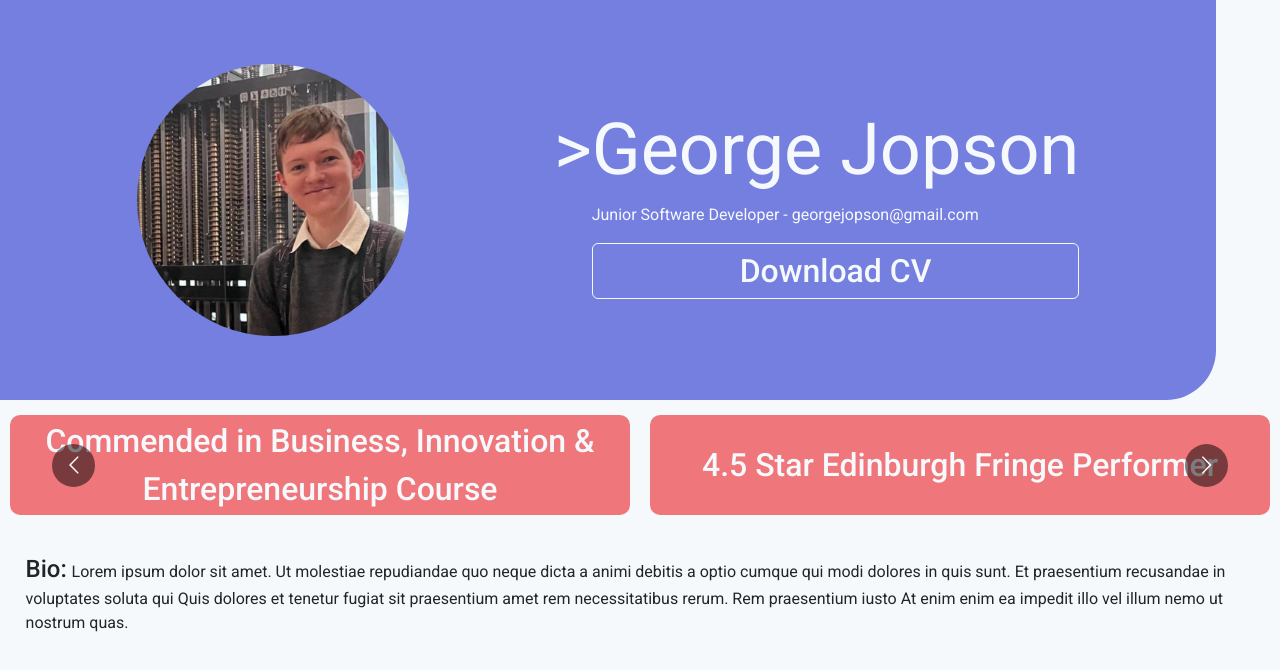
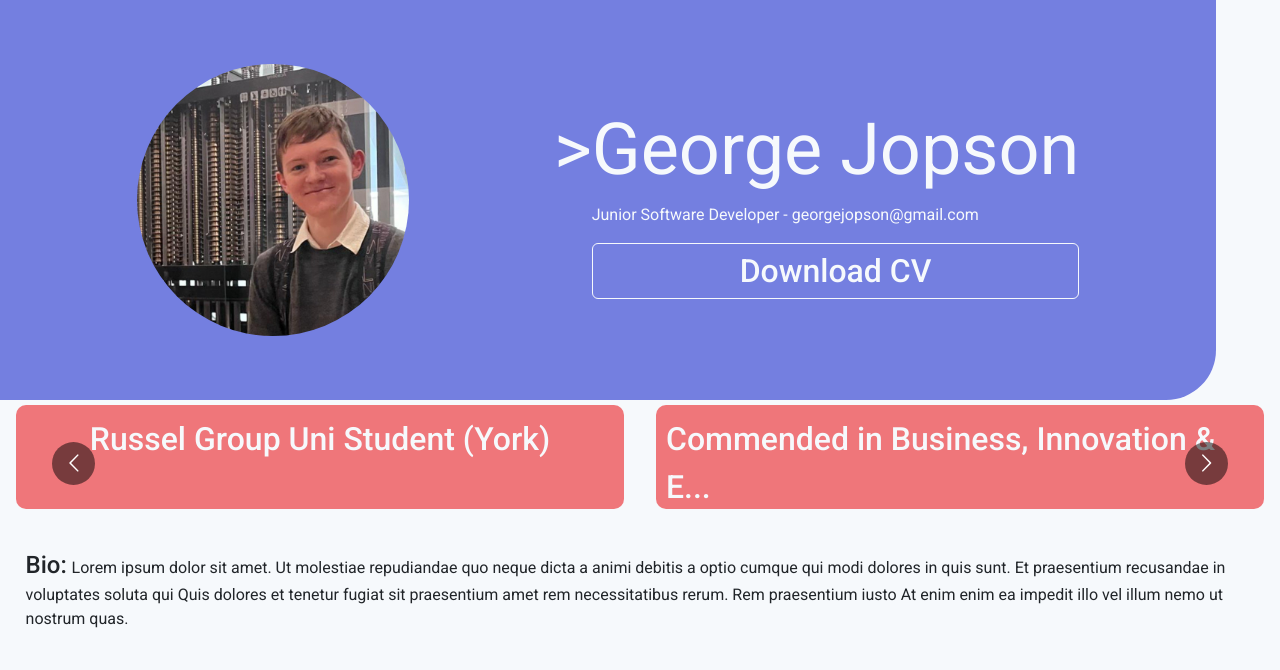
Before and after one commit to GeorgeJopson/GeorgeJopson.github.io, a React (Create React App) app: page / in a window 1280 px wide. Shown: the top 670 px of the page. Built offline with nearby package versions, Linux system fonts and the light colour scheme.

Commit message:
Make carousel items load data from json

```diff
--- a/src/AchievementCarousel/AchievementCarousel.css
+++ b/src/AchievementCarousel/AchievementCarousel.css
@@ -1,13 +1,21 @@
 .carouselItem{
-  height:100px;
   background-color: #EF767A;
   color: #f6f9fc;
-  margin: 10px;
   padding: 10px;
   border-radius:10px;
   font-size: 2em;
 
   display: flex;
-  align-items: center;
+  align-items: flex-start;
   justify-content: center;
+
+  text-align: left;
+
+  height: 90%;
+  margin-left: 2.5%;
+  margin-right: 2.5%;
 }
+
+.carouselItemText{
+  margin-bottom:0;
+}
--- a/src/AchievementCarousel/AchievementCarousel.js
+++ b/src/AchievementCarousel/AchievementCarousel.js
@@ -25,8 +25,18 @@ const responsive = {
 };
 function AchievementCarousel(){
   const achievements = achievementData.achievements
-  const carouselItems = achievements.map(achievement=>
-    <div className="carouselItem robotoMedium">{achievement.title}</div>
+  const carouselItems = achievements.map(achievement=>{
+    let titleText = achievement.title
+    if (titleText.length>40){
+      titleText= titleText.slice(0,37) +"..."
+    }
+    return (
+      <div className="carouselItem">
+        <p className="robotoMedium carouselItemText">{titleText}</p>
+      </div>
+    );
+  }
+
   );
   return(
     <Carousel
@@ -35,7 +45,7 @@ function AchievementCarousel(){
       responsive={responsive}
       ssr={true} // means to render carousel on server-side.
       infinite={true}
-      autoPlay={true}
+      autoPlay={false}
       autoPlaySpeed={3000}
       keyBoardControl={true}
       customTransition="transform 0.7s ease-in-out" // smoother transition
```
